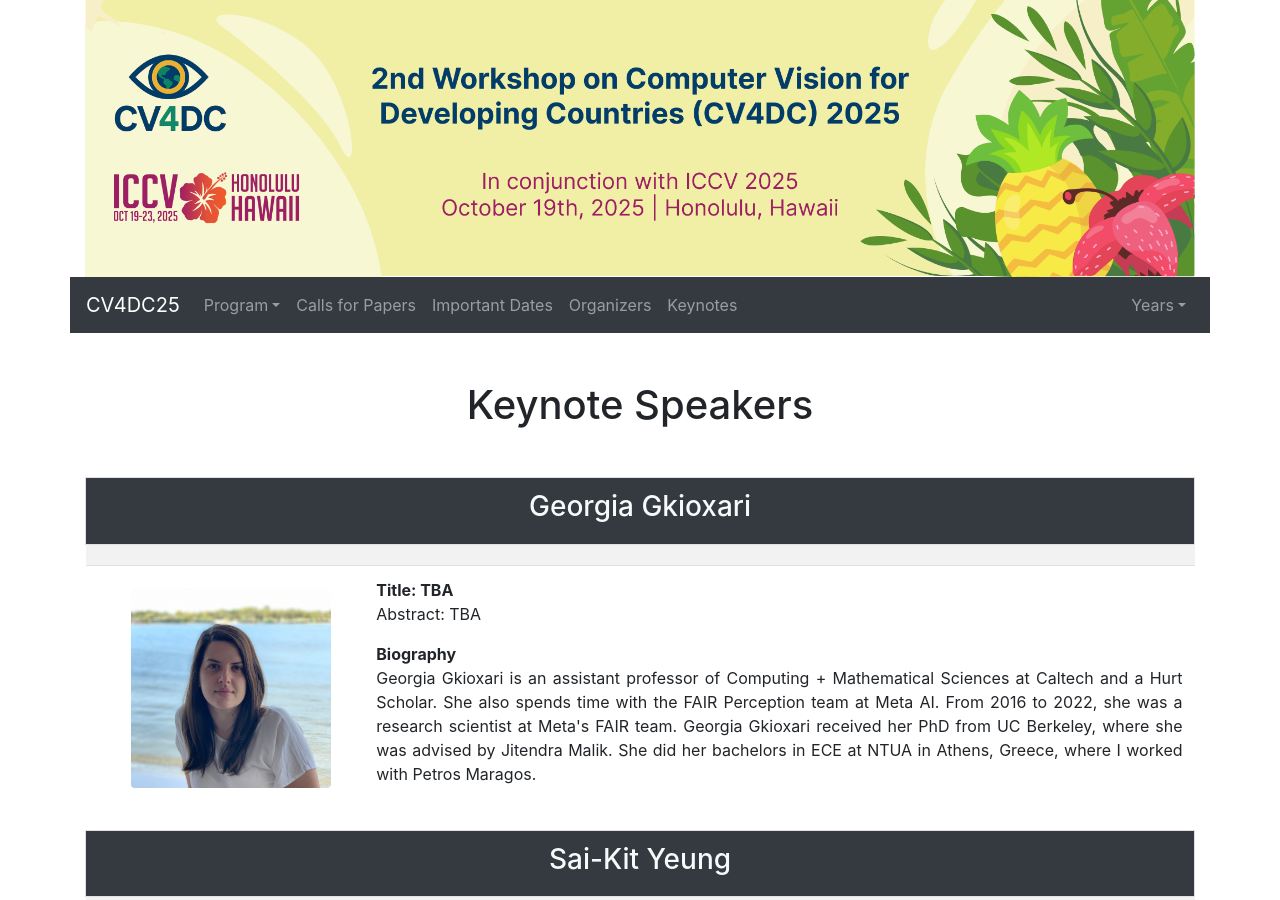
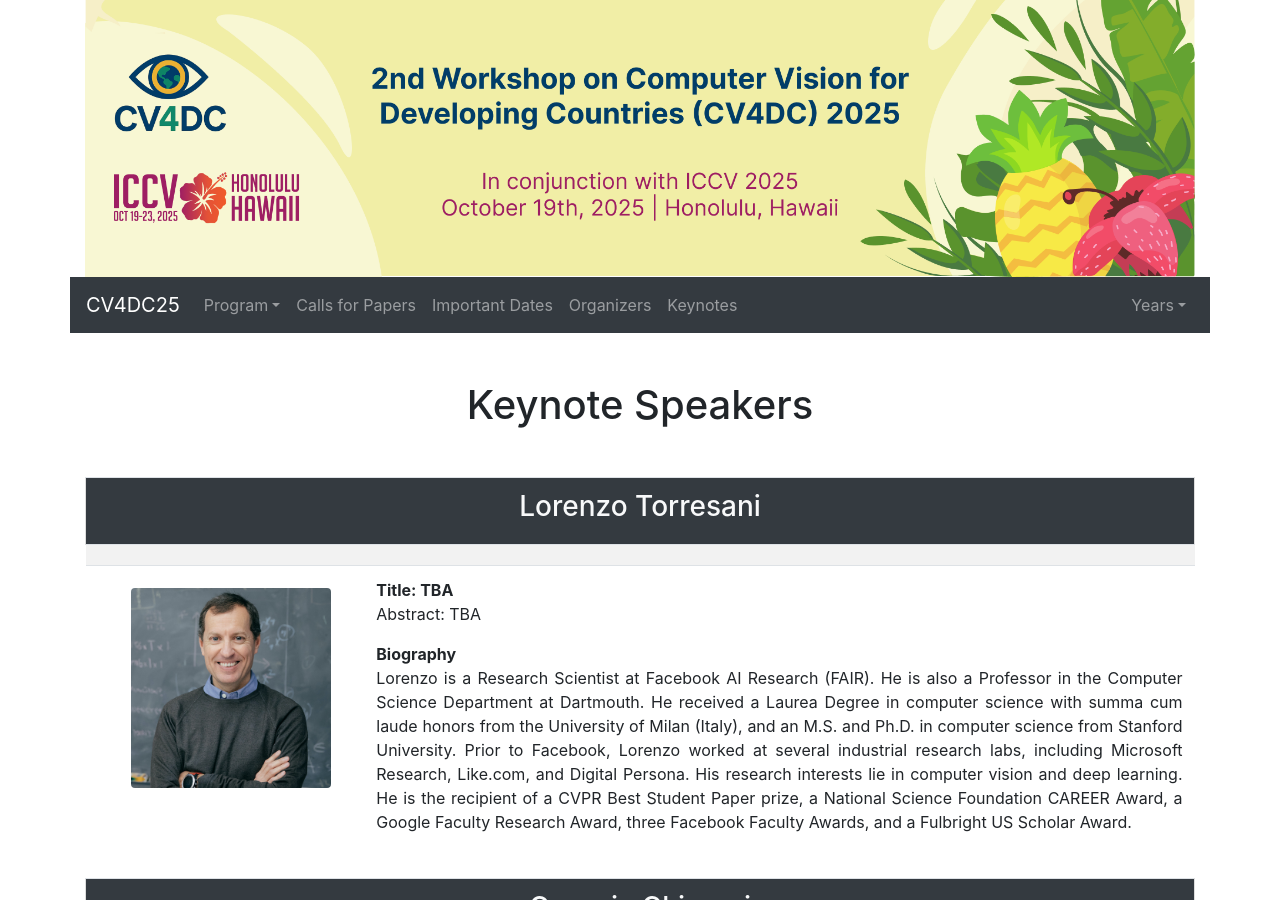
Before and after one commit to cv4dc/cv4dc.github.io, a Jekyll site: the page built from 2025/keynotes.md, in a window 1280 px wide and 900 px high. Built offline with Jekyll 4.4.1, drawn with Linux system fonts in a browser that asks for light colours; nearby versions of some CDN libraries.

Commit message:
chore: add Lorenzo Torresani

```diff
--- a/_data/keynotes.yml
+++ b/_data/keynotes.yml
@@ -1,4 +1,13 @@
 2025:
+ - name: "Lorenzo Torresani"
+   title: "Title: TBA"
+   abstract: "Abstract: TBA"
+   bio: "Lorenzo is a Research Scientist at Facebook AI Research (FAIR). He is also a Professor in the Computer Science Department at Dartmouth. He received a Laurea Degree in computer science with summa cum laude honors from the University of Milan (Italy), and an M.S. and Ph.D. in computer science from Stanford University. Prior to Facebook, Lorenzo worked at several industrial research labs, including Microsoft Research, Like.com, and Digital Persona. His research interests lie in computer vision and deep learning. He is the recipient of a CVPR Best Student Paper prize, a National Science Foundation CAREER Award, a Google Faculty Research Award, three Facebook Faculty Awards, and a Fulbright US Scholar Award."
+   prez: In Person
+   image: img/2025/people/lorenzo_torresani.jpg
+   url: https://ltorresa.github.io/
+   order: 1
+   index: 1
  - name: "Georgia Gkioxari"
    title: "Title: TBA"
    abstract: "Abstract: TBA"
@@ -6,8 +15,8 @@
    prez: In Person
    image: img/2025/people/georgia_gkioxari.jpeg
    url: https://gkioxari.github.io/
-   order: 1
-   index: 1
+   order: 2
+   index: 2
  - name: "Sai-Kit Yeung"
    title: "AI and Systems Design for Marine Challenges"
    abstract: "In this talk, I will explore the pivotal role of AI in tackling the challenges of visual understanding in the marine environment. In particular, I will introduce the concept of marine AI foundation models—large-scale pre-trained systems designed for marine visual understanding. These models aim to capture the unique characteristics of underwater environments and serve as a universal system for various visual understanding tasks, such as coral reef monitoring, biodiversity assessment, marine species monitoring, and underwater navigation. Additionally, I will discuss several ongoing projects focused on achieving accurate underwater 3D mapping. The research I will present contributes to interdisciplinary efforts across maritime planning, large-scale seafloor surveying and cleaning, fishery management, marine life monitoring, underwater trash cleaning, and advancing AI applications in marine science and technology."
@@ -15,8 +24,8 @@
    prez: In Person
    image: img/2024/people/saikit.png
    url: https://www.saikit.org/
-   order: 2
-   index: 2
+   order: 3
+   index: 3
 2024:
  - name: "Supasorn Suwajanakorn"
    title: "Vision Research from An Unknown Corner of The World"
```
Also changed, not shown: img/2025/people/lorenzo_torresani.jpg (added).
